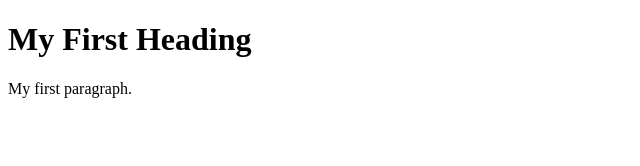
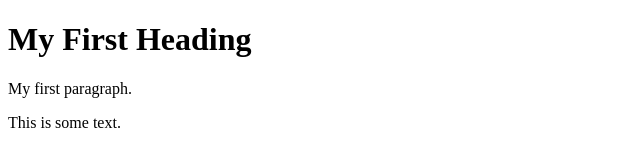
Before and after one commit to cloacafresh/learning-git, a plain HTML site: page index.html in a window 1280 px wide. Shown: the whole page, without its empty margins (0-640 px from the left). Drawn offline with Linux system fonts and the light colour scheme.

Commit message:
Update index.html

```diff
--- a/index.html
+++ b/index.html
@@ -6,5 +6,7 @@
 
 <p>My first paragraph.</p>
 
+  This is some text.
+
 </body>
 </html>
```
